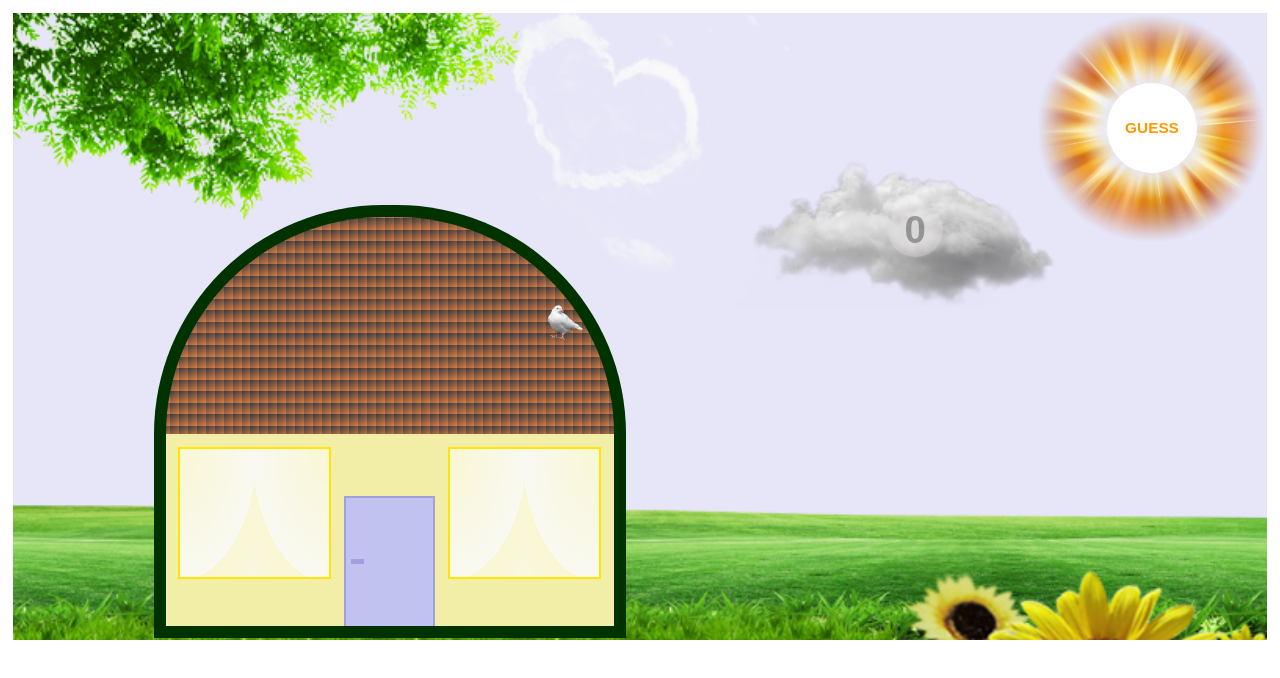
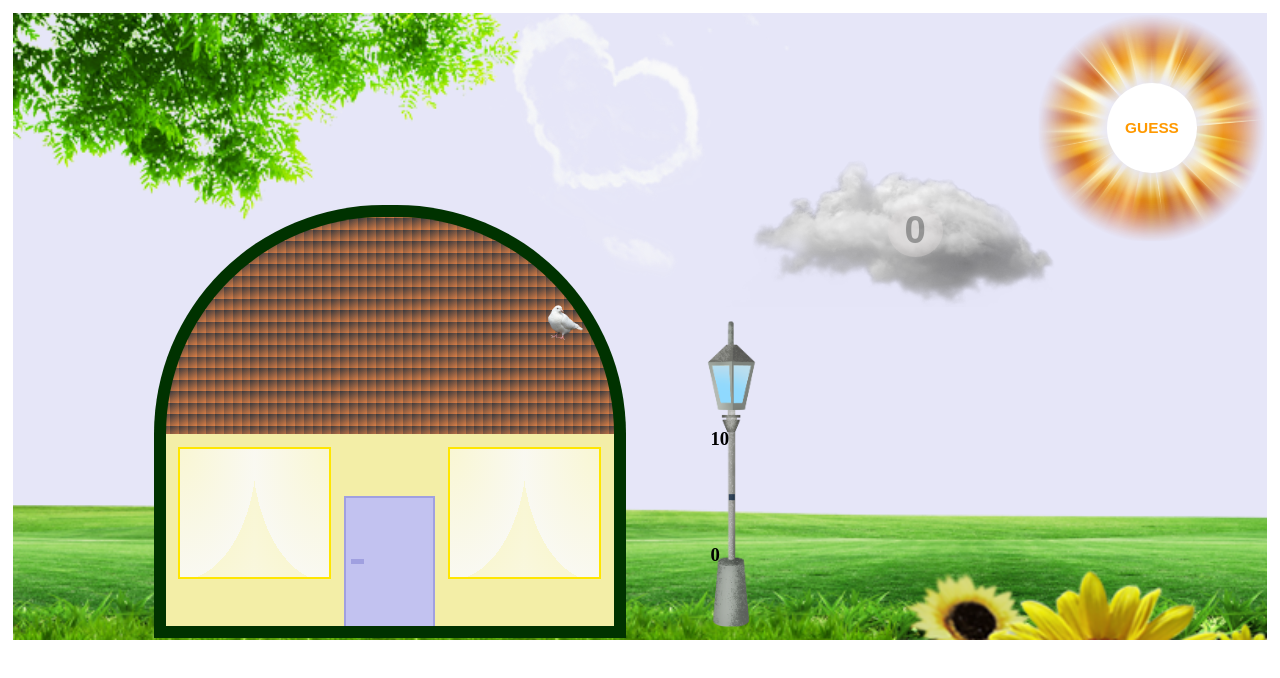
Before and after one commit to sbirhan/Lev3_11_projekt_js-vertiefung_number-guessing-game, a plain HTML site: page index.html in a window 1280 px wide. Drawn offline with Linux system fonts and the light colour scheme.

Commit message:
second commit

```diff
--- a/assets/css/index.css
+++ b/assets/css/index.css
@@ -199,3 +199,55 @@ html, body{
 #pigeonOnRoof>img{
     width: 100%;
 }
+
+.rangeSlider {
+    position: absolute;
+    top: 38.4vw;
+    left: 52vw;
+    -webkit-appearance: none;
+    width: 10vw;
+    height: .5vw;
+    background: none;
+    outline: hidden;
+    opacity: 0.7;
+    transform: rotate(-90deg);
+}
+
+.rangeSlider::-webkit-slider-thumb {
+    -webkit-appearance: none;
+    appearance: none;
+    width: .5vw;
+    height: .5vw;
+    background: rgb(0, 27, 58);
+    cursor: pointer;
+}
+
+#rangeTextMin{
+    position: absolute;
+    top: 38.4vw;
+    left: 55vw;
+}
+
+#rangeTextMin{
+    position: absolute;
+    top: 41vw;
+    left: 55.5vw;
+    text-align: right;
+}
+
+#rangeTextMax{
+    position: absolute;
+    top: 32vw;
+    left: 55.5vw;
+    text-align: right;
+}
+
+
+.pillar{
+    flex: 10%;
+    height: 20vw;
+}
+
+.pillarImg{
+    width: 30%;
+}
--- a/assets/js/main.js
+++ b/assets/js/main.js
@@ -9,13 +9,17 @@ var movingPigeon = setInterval(walkingPigeon, 2500);
 
 var secretNumber = Math.floor(Math.random() * 101);
 const estimation = document.getElementById("cloud");
-document.getElementById("sun").addEventListener("click", flyingPigeon);
 
 const sun = document.getElementById("sun");
+sun.addEventListener("click", flyingPigeon);
 
 const restart = document.getElementById("restart");
-document.getElementById("restart").addEventListener("click", reset);
-document.getElementById("restart").style.visibility = "hidden";
+restart.addEventListener("click", reset);
+restart.style.visibility = "hidden";
+
+const gameNumberLimit = document.getElementById("rangeSlider");
+var gameNumber = gameNumberLimit.value;
+
 
 function walkingPigeon(){
     document.getElementById("restart").style.visibility = "hidden";
@@ -33,12 +37,11 @@ function walkingPigeon(){
     Pigeon.style.left = left2 + "vw";
     top1 = top2;
     left1 = left2;
-
-    console.log(angle, Math.round(16 * Math.sin(angle/180)), Math.round(16 * Math.cos(angle/180)), left1, top1, left2, top2);
-
 }
 
 function flyingPigeon(){
+    if (gameNumber != 0) {
+        gameNumberLimit.value = gameNumber;
         if (estimation.value == secretNumber){
             clearInterval(movingPigeon);
             estimation.style.visibility = "hidden";
@@ -64,6 +67,12 @@ function flyingPigeon(){
                 sun.animate([{color: "rgb(255, 153, 0)"}, {color: "rgb(255, 255, 255"}],{duration: 2000});
             }
         }
+        gameNumber--;
+    }
+    else {
+        sun.removeEventListener("click", flyingPigeon);
+        sun.disabled = "true";
+    }
 }
 
 function reset(){
--- a/index.html
+++ b/index.html
@@ -25,6 +25,12 @@
                 <div class="window-right"></div>
             </div>
     </div>
+    <div class="pillar">
+        <img src="assets/img/pillar.png" alt="" class="pillarImg">
+        <h3 class="rangeText" id="rangeTextMin">0</h3>
+        <input type="range" min="0" max="10" value="5" class="rangeSlider" id="rangeSlider">
+        <h3 class="rangeText" id="rangeTextMax">10</h3>
+    </div>
 </div>
 
     <script src="assets/js/main.js"></script>
```
Also changed, not shown: 2 other files. Lines whose indentation alone changed are shown as unchanged.
